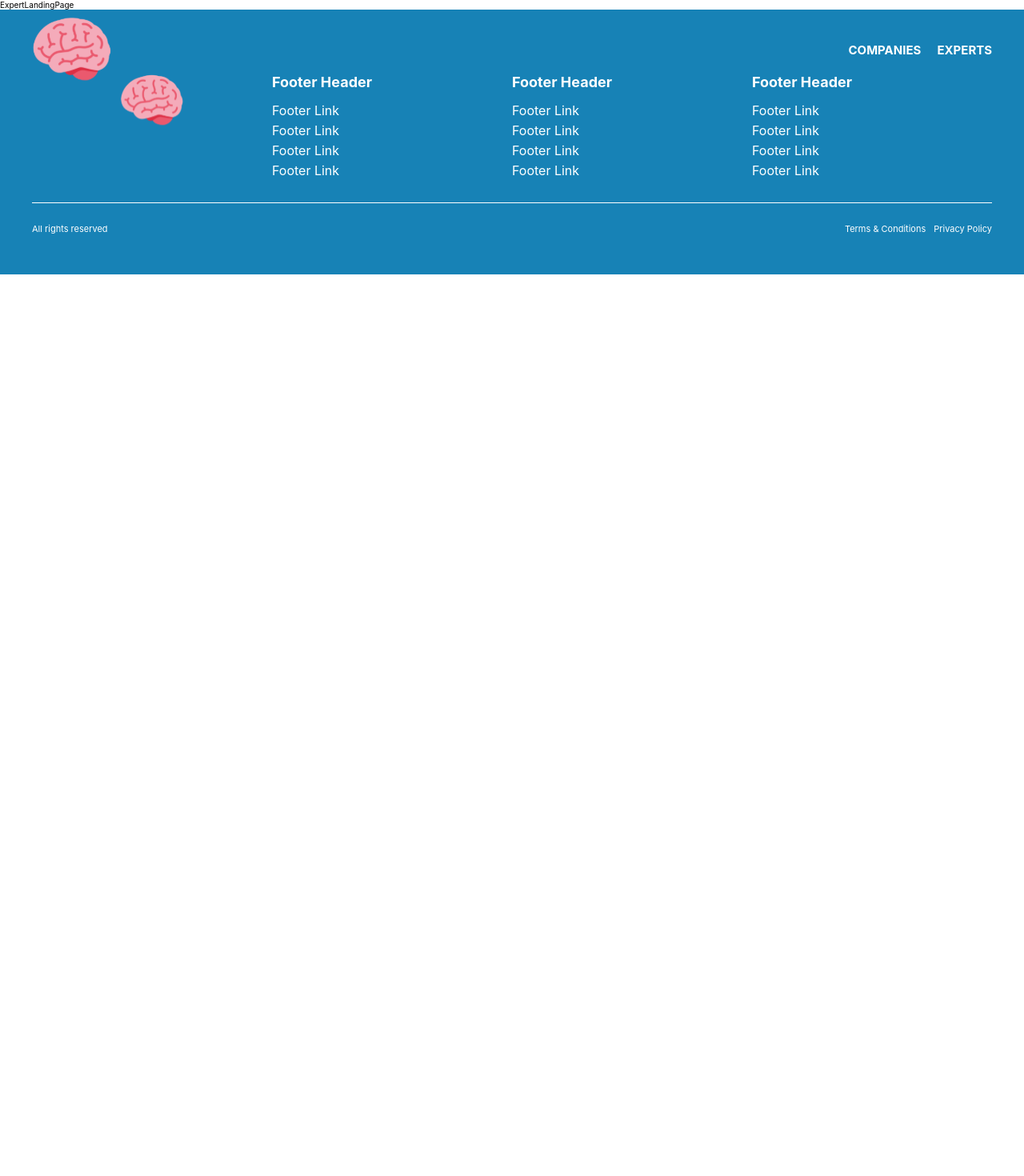
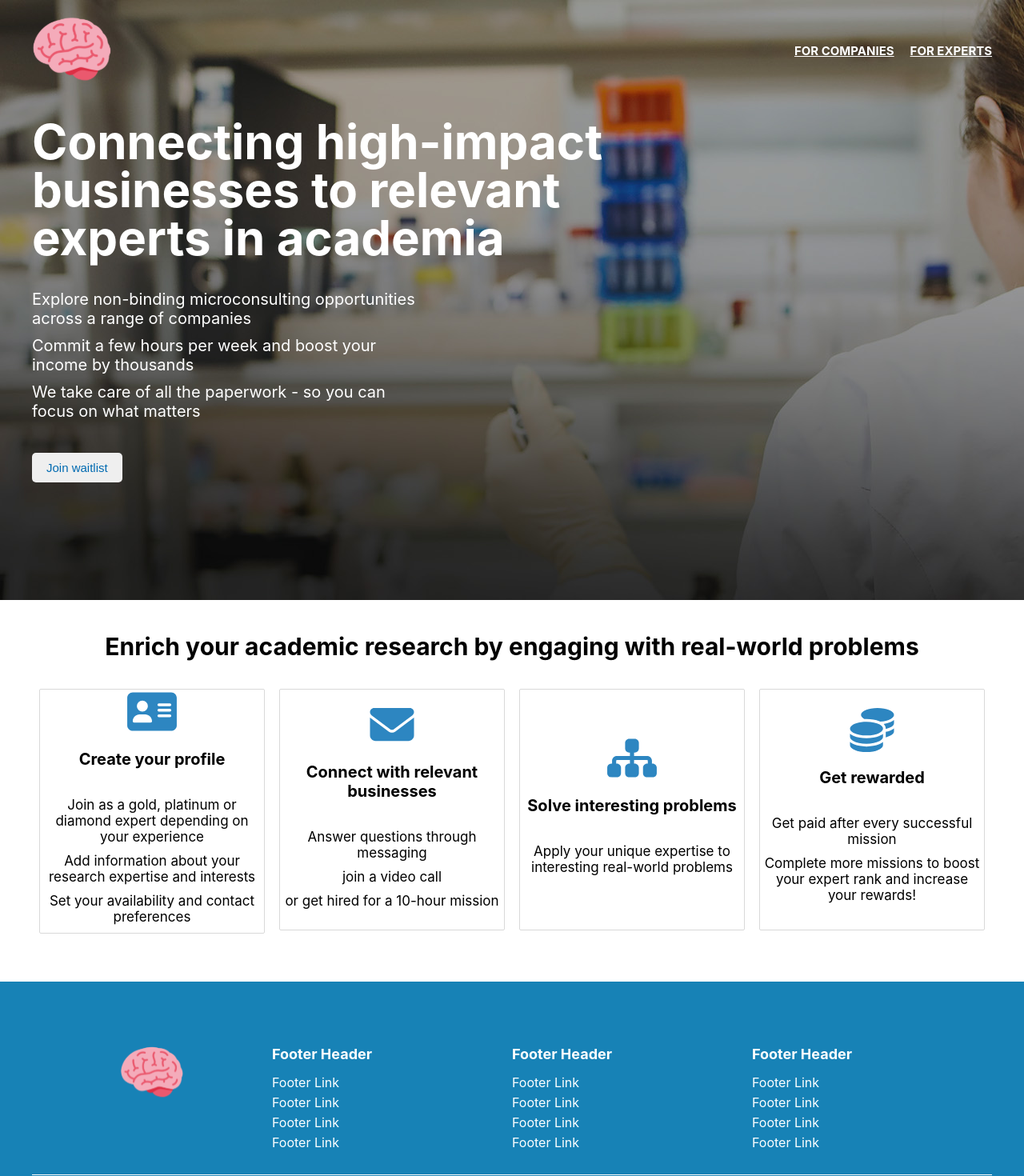
Before and after one commit to agora-inc/braincache, a React (Create React App) app in the folder ui/: page /experts in a window 1280 px wide. Shown: the top 1470 px of the page at 80% size. Before the commit the page ends 800 px from the top, so only its background shows below. Built offline with nearby package versions, Linux system fonts and the light colour scheme.

Commit message:
Expert page mvp (#5)
* makes header links work

* replaces "Register" text with "Join waitlist" in Hero section CTA button

* creates expert landing page basic structure

* updates step icons on expert page

* adds description content to steps cards

```diff
--- a/ui/src/Components/Header/FullHeader.tsx
+++ b/ui/src/Components/Header/FullHeader.tsx
@@ -1,18 +1,23 @@
-import React from 'react'
+import React from "react";
+import { Link } from "react-router-dom";
+
 import { ReactComponent as Logo } from "../../logo.svg";
 
 const FullHeader = () => {
-
   return (
     <div style={styles.header}>
       <div style={styles.header_container}>
-            <div style={styles.logo_container}>
+        <Link to="/" style={styles.logo_container}>
           <Logo style={styles.logo} />
-            </div>
+        </Link>
         <div style={styles.nav_container}>
           <nav style={styles.navbar}>
-                <li style={styles.navbar_links}>Companies</li>
-                <li style={styles.navbar_links}>Experts</li>
+            <Link to="/companies" style={styles.navbar_links}>
+              For companies
+            </Link>
+            <Link to="/experts" style={styles.navbar_links}>
+              For experts
+            </Link>
           </nav>
         </div>
       </div>
@@ -27,25 +32,25 @@ const styles = {
     right: 0,
     left: 0,
     padding: "20px 10px",
-    alignItems: "center"
+    alignItems: "center",
   },
   header_container: {
     flexDirection: "row",
     maxWidth: "1200px",
-    width: "100%"
+    width: "100%",
   },
   logo_container: {
-    width: "100px"
+    width: "100px",
   },
   logo: {
     width: "100%",
-    height: "auto"
+    height: "auto",
   },
   nav_container: {
     flexGrow: 1,
     justifyContent: "end",
     alignItems: "center",
-    flexDirection: "row"
+    flexDirection: "row",
   },
   navbar: {
     display: "flex",
@@ -56,8 +61,8 @@ const styles = {
     listStyleType: "none",
     fontWeight: "bold",
     textTransform: "uppercase",
-    marginLeft: "20px"
+    marginLeft: "20px",
   },
-} as const
+} as const;
 
-export default FullHeader
+export default FullHeader;
--- a/ui/src/Components/LandingPages/Hero.tsx
+++ b/ui/src/Components/LandingPages/Hero.tsx
@@ -1,56 +1,68 @@
-import React from 'react'
+import React from "react";
 
 interface Props {
   image: string;
+  selling_points: string[];
   cta_action: Function;
 }
 
 const Hero = (props: Props) => {
-
   const hero_bg = {
     backgroundImage: `url(${props.image})`,
     backgroundSize: "cover",
     backgroundPosition: "bottom",
     backgroundRepeat: "no-repeat",
-    backgroundAttachment: "fixed"
-  }
-
+    backgroundAttachment: "fixed",
+  };
 
   return (
-    <div style={{...styles.hero_container, ...hero_bg}}>
+    <div style={{ ...styles.hero_container, ...hero_bg }}>
       <div style={styles.hero_section}>
         <div style={styles.hero_content}>
-          <h1 style={styles.hero_title}>Some Title</h1>
-          <p style={styles.hero_strapline}>Lorem ipsum dolor sit amet, consectetur adipiscing elit, sed do eiusmod tempor incididunt ut labore et dolore magna aliqua.</p>
-          <button style={styles.hero_cta} onClick={(e) => props.cta_action(e)}>Register</button>
+          <h1 style={styles.hero_title}>
+            Connecting high-impact businesses to relevant experts in academia
+          </h1>
+          <div style={styles.hero_selling_points}>
+            {props.selling_points.map((sp: string) => (
+              <p style={styles.hero_selling_point}>{sp}</p>
+            ))}
+          </div>
+          <button style={styles.hero_cta} onClick={(e) => props.cta_action(e)}>
+            Join waitlist
+          </button>
         </div>
       </div>
     </div>
-  )
-}
+  );
+};
 
 const styles = {
   hero_container: {
     minHeight: "750px",
     backgroundColor: "purple",
     justifyContent: "center",
-    alignItems: "center"
+    alignItems: "center",
   },
   hero_section: {
     maxWidth: "1200px",
     width: "100%",
   },
   hero_content: {
-    alignItems: "start"
+    alignItems: "start",
   },
   hero_title: {
     color: "#fff",
-    marginBottom: "35px"
+    marginBottom: "35px",
+    width: "60%",
+    lineHeight: "60px",
   },
-  hero_strapline: {
+  hero_selling_points: {
     color: "#fff",
     marginBottom: "30px",
-    maxWidth: "300px"
+    maxWidth: "500px",
+  },
+  hero_selling_point: {
+    fontSize: "20px",
   },
   hero_cta: {
     padding: "10px 18px",
@@ -58,8 +70,8 @@ const styles = {
     borderRadius: "5px",
     border: "none",
     color: "#006ab1",
-    cursor: "pointer"
-  }
-}
+    cursor: "pointer",
+  },
+};
 
-export default Hero
+export default Hero;
--- a/ui/src/Components/LandingPages/IconValueGrid.tsx
+++ b/ui/src/Components/LandingPages/IconValueGrid.tsx
@@ -1,47 +1,55 @@
-import React, {ReactNode} from 'react'
+import React, { ReactNode } from "react";
 
-import {useResponsiveContextData} from '../../contexts/ResponsiveContext'
+import { useResponsiveContextData } from "../../contexts/ResponsiveContext";
 
-import MoraFlexibleGrid from '../Core/MoraFlexibleGrid'
-import IconValueItem from './IconValueItem'
+import MoraFlexibleGrid from "../Core/MoraFlexibleGrid";
+import IconValueItem from "./IconValueItem";
 
 interface Props {
-    items: {icon: ReactNode, header: string, description: string}[];
-    background?: 'string';
+  items: { icon: ReactNode; header: string; description: string[] }[];
+  background?: "string";
 }
 
 const IconValueGrid = (props: Props) => {
-
-    const {width} = useResponsiveContextData()
+  const { width } = useResponsiveContextData();
 
   const row = {
     display: "flex",
     flexDirection: "column",
     padding: "20px 0",
-        alignItems: "center"
+    alignItems: "center",
   } as const;
 
   const container = {
     display: "flex",
     flexDirection: "row",
     width: "100%",
-        maxWidth: "1200px"
+    maxWidth: "1200px",
   } as const;
 
   return (
     <div style={row}>
       <div style={container}>
         <MoraFlexibleGrid
-                    childElements={props.items.map(item => <IconValueItem icon={item.icon} header={item.header} description={item.description} />)}
+          childElements={props.items.map((item) => (
+            <IconValueItem
+              icon={item.icon}
+              header={item.header}
+              description={item.description}
+            />
+          ))}
           windowWidth={width}
           gap={20}
           align={"center"}
           justify={"center"}
-                    gridBreakpoints={[{screenSize: 1200, columns: 3}, {screenSize: 800, columns: 2}]}
+          gridBreakpoints={[
+            { screenSize: 1200, columns: 4 },
+            { screenSize: 800, columns: 2 },
+          ]}
         />
       </div>
     </div>
-    )
-}
+  );
+};
 
-export default IconValueGrid
+export default IconValueGrid;
--- a/ui/src/Components/LandingPages/IconValueItem.tsx
+++ b/ui/src/Components/LandingPages/IconValueItem.tsx
@@ -1,23 +1,29 @@
-import React, {ReactNode} from 'react'
+import React, { ReactNode } from "react";
 
 interface IconValueItemProps {
-    icon: ReactNode;
-    header: string;
-    description: string;
-    alignment?: 'left' | 'center' | 'right';
-    background?: 'string';
-    iconColor?: 'string';
-};
+  icon: ReactNode;
+  header: string;
+  description: string[];
+  alignment?: "left" | "center" | "right";
+  background?: "string";
+  iconColor?: "string";
+}
 
 const IconValueItem = (props: IconValueItemProps) => {
   return (
     <div style={styles.item_container}>
-        <div style={styles.icon_container}>{props.icon}</div>
-        <div style={styles.header_container}><h5>{props.header}</h5></div>
-        <div><p>{props.description}</p></div>
+      <div style={styles.icon_container}>{props.icon}</div>
+      <div style={styles.header_container}>
+        <h5>{props.header}</h5>
+      </div>
+      <div>
+        {props.description.map((d: string) => (
+          <p>{d}</p>
+        ))}
+      </div>
     </div>
-  )
-}
+  );
+};
 
 const styles = {
   item_container: {
@@ -26,14 +32,14 @@ const styles = {
     border: "1px solid #00000026",
     borderRadius: 2,
     minHeight: 300,
-    justifyContent: "center"
+    justifyContent: "center",
   },
   icon_container: {
-    marginBottom: "20px"
+    marginBottom: "20px",
   },
   header_container: {
-    marginBottom: "20px"
-  }
+    marginBottom: "20px",
+  },
 } as const;
 
-export default IconValueItem
+export default IconValueItem;
--- a/ui/src/Pages/ExpertLandingPage.tsx
+++ b/ui/src/Pages/ExpertLandingPage.tsx
@@ -1,9 +1,132 @@
-import React from 'react'
+import React, { useContext, useState } from "react";
+import { FontAwesomeIcon } from "@fortawesome/react-fontawesome";
+
+import { useResponsiveContextData } from "../contexts/ResponsiveContext";
+import Hero from "../Components/LandingPages/Hero";
+import IconValueGrid from "../Components/LandingPages/IconValueGrid";
+import ReverseRowSection from "../Components/LandingPages/ReverseRowSection";
+import TierSection from "../Components/LandingPages/TierSection";
+import StripRow from "../Components/LandingPages/StripRow";
+import { rowPadding } from "../dimensions";
+import hero_bg from "../assets/hero_background2.jpg";
+import online_meeting from "../assets/online_meeting.jpg";
+import professor_reading from "../assets/professor_reading.jpg";
+import scientists from "../assets/scientists.jpg";
+import study from "../assets/study.jpg";
+import strip_bg from "../assets/strip_bg.jpg";
+
+const styles = {
+  section_container: {
+    padding: rowPadding,
+  },
+  center_elements: {
+    textAlign: "center",
+  },
+  icon: {
+    fontSize: "5.5rem",
+    color: "#2d86c1",
+  },
+  perks_row: {
+    width: "300px",
+    alignSelf: "center",
+  },
+  image: {
+    maxWidth: "350px",
+    height: "auto",
+  },
+  strip_header: {
+    fontSize: 35,
+    marginBottom: 25,
+    color: "#fff",
+  },
+  strip_subheader: {
+    fontSize: 15,
+    color: "#fff",
+    marginBottom: 25,
+    maxWidth: 300,
+    textAlign: "center",
+  },
+  strip_action: {
+    background: "#fff",
+    padding: "10px 20px",
+    textDecoration: "none",
+    borderRadius: 5,
+  },
+} as const;
+
+const dummy_data = [
+  {
+    icon: <FontAwesomeIcon icon="address-card" style={styles.icon} />,
+    header: "Create your profile",
+    description: [
+      "Join as a gold, platinum or diamond expert depending on your experience",
+      "Add information about your research expertise and interests",
+      "Set your availability and contact preferences",
+    ],
+  },
+  {
+    icon: <FontAwesomeIcon icon="envelope" style={styles.icon} />,
+    header: "Connect with relevant businesses",
+    description: [
+      "Answer questions through messaging",
+      "join a video call",
+      "or get hired for a 10-hour mission",
+    ],
+  },
+  {
+    icon: <FontAwesomeIcon icon="sitemap" style={styles.icon} />,
+    header: "Solve interesting problems",
+    description: [
+      "Apply your unique expertise to interesting real-world problems",
+    ],
+  },
+  {
+    icon: <FontAwesomeIcon icon="coins" style={styles.icon} />,
+    header: "Get rewarded",
+    description: [
+      "Get paid after every successful mission",
+      "Complete more missions to boost your expert rank and increase your rewards!",
+    ],
+  },
+];
 
 const ExpertLandingPage = () => {
   return (
-    <div>ExpertLandingPage</div>
-  )
-}
+    <div style={{ width: "100%" }}>
+      <Hero
+        image={hero_bg}
+        selling_points={[
+          "Explore non-binding microconsulting opportunities across a range of companies",
+          "Commit a few hours per week and boost your income by thousands",
+          "We take care of all the paperwork - so you can focus on what matters",
+        ]}
+        cta_action={() => {}}
+      />
+      <div style={styles.section_container}>
+        <div style={styles.center_elements}>
+          <h4>
+            Enrich your academic research by engaging with real-world problems
+          </h4>
+        </div>
+        <IconValueGrid items={dummy_data} />
+      </div>
+      {/* <TierSection /> */}
+      {/* <ReverseRowSection
+        items={reverseRowData}
+        innerWidth={1000}
+        leftPosition={"center"}
+      /> */}
+      {/* <StripRow bg_img={strip_bg}>
+        <h1 style={styles.strip_header}>Hello World</h1>
+        <p style={styles.strip_subheader}>
+          Lorem ipsum dolor sit amet, consectetur adipiscing elit
+        </p>
+        <a style={styles.strip_action} href="#">
+          Find an Expert
+        </a>
+      </StripRow> */}
+    </div>
+  );
+};
 
-export default ExpertLandingPage
+export default ExpertLandingPage;
```
Also changed, not shown: ui/src/App.tsx (+13 -10 lines), ui/src/Components/Header/MobileHeader.tsx (+22 -20 lines), ui/src/Pages/HomePage.tsx (+116 -47 lines). Lines whose indentation alone changed are shown as unchanged.
